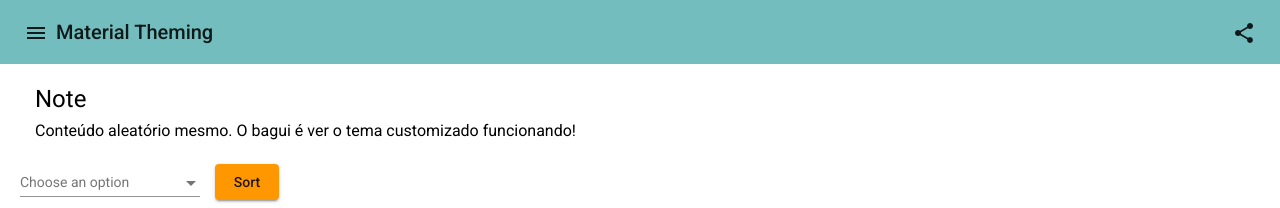
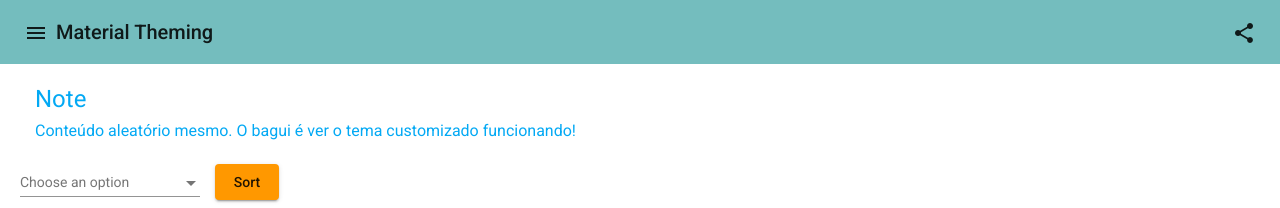
Before and after one commit to jeanfwl/angular-material-theming, an Angular app: page / in a window 1280 px wide. Shown: the top 208 px of the page. Built offline with nearby package versions, Linux system fonts and the light colour scheme.

Commit message:
applied custom theme to banner component

```diff
--- a/src/app/banner/banner.component-theme.scss
+++ b/src/app/banner/banner.component-theme.scss
@@ -0,0 +1,12 @@
+@use "@angular/material" as material;
+@use "sass:map";
+
+@mixin app-banner-theme($theme) {
+  $theme-colors: material.get-color-config($theme);
+  $primary-palette: map.get($theme-colors, "info");
+  $primary-color: material.get-color-from-palette($primary-palette, 500);
+
+  app-banner {
+    color: $primary-color;
+  }
+}
--- a/src/styles.scss
+++ b/src/styles.scss
@@ -1,4 +1,5 @@
 @use "@angular/material" as material;
+@use "./app/banner/banner.component-theme.scss" as banner;
 @use "sass:map";
 
 @include material.core();
@@ -58,6 +59,7 @@ $mdr-light-theme: map.deep-merge(
 // @debug $mdr-light-theme;
 
 @include material.all-component-themes($mdr-light-theme);
+@include banner.app-banner-theme($mdr-light-theme);
 
 html,
 body {
```
